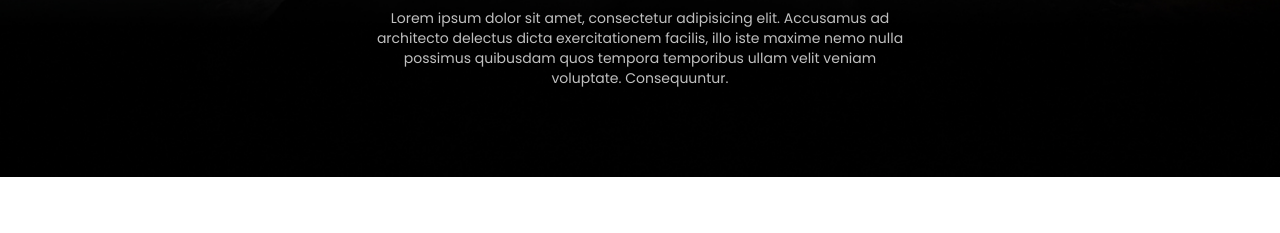
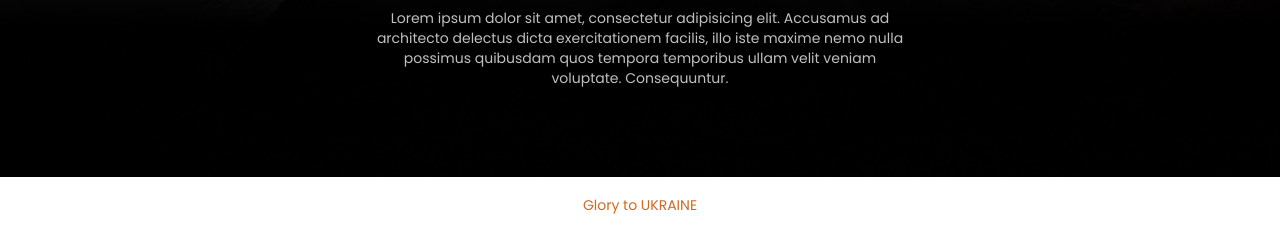
Before and after one commit to stanislavinfo994/aperture, a plain HTML site: page index.html in a window 1280 px wide. Shown: the part 749-982 px from the top of the page. Before the commit the page ends 926 px from the top, so only its background shows below. Drawn offline with Linux system fonts and the light colour scheme.

Commit message:
add some parapraph

```diff
--- a/css/style.css
+++ b/css/style.css
@@ -137,3 +137,13 @@ main section p{
     color: #C0C0C0;
     padding: 18px
 }
+body p{
+    font-family: 'Poppins';
+    font-style: normal;
+    font-weight: 400;
+    font-size: 14px;
+    line-height: 20px;
+    text-align: center;
+    color: chocolate;
+    padding: 18px
+}
--- a/index.html
+++ b/index.html
@@ -52,7 +52,7 @@
 
     </section>
 </main>
-
+<p> Glory to UKRAINE </p>
 
 </body>
 </html>
```
